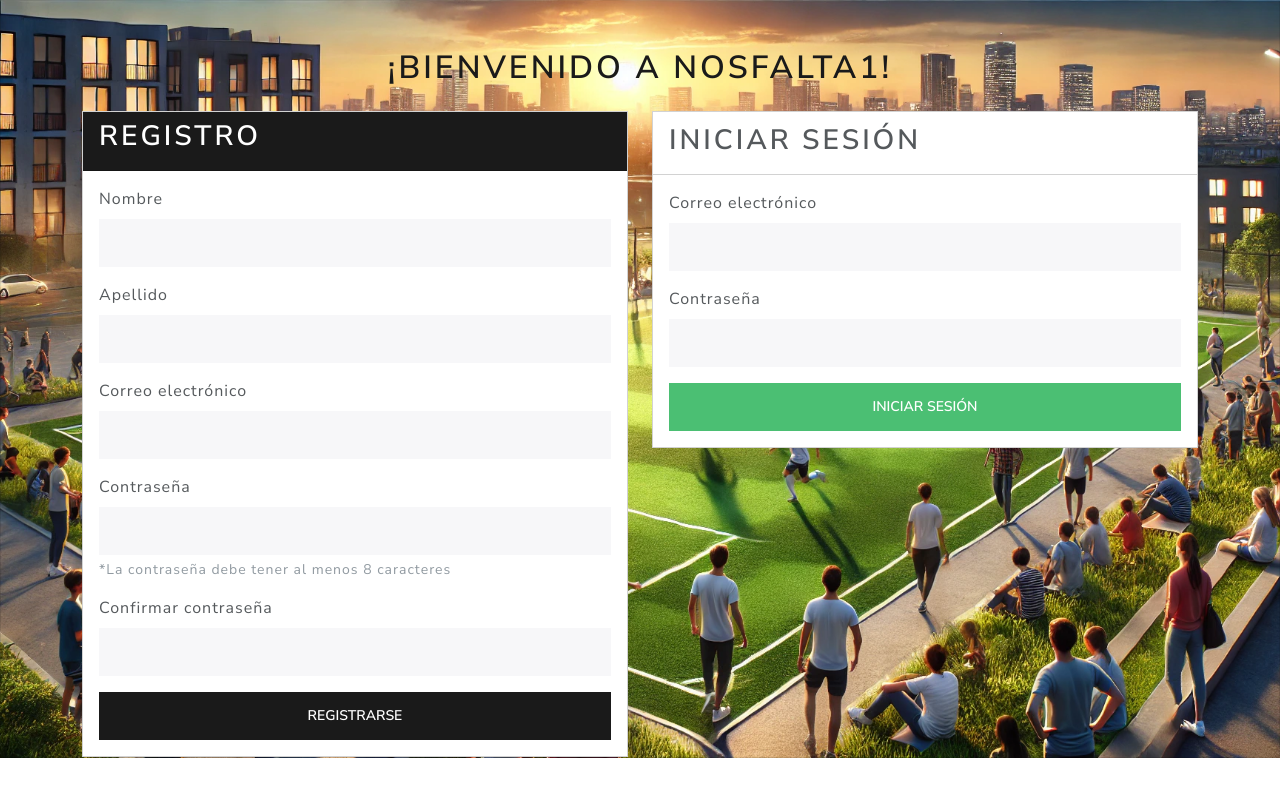
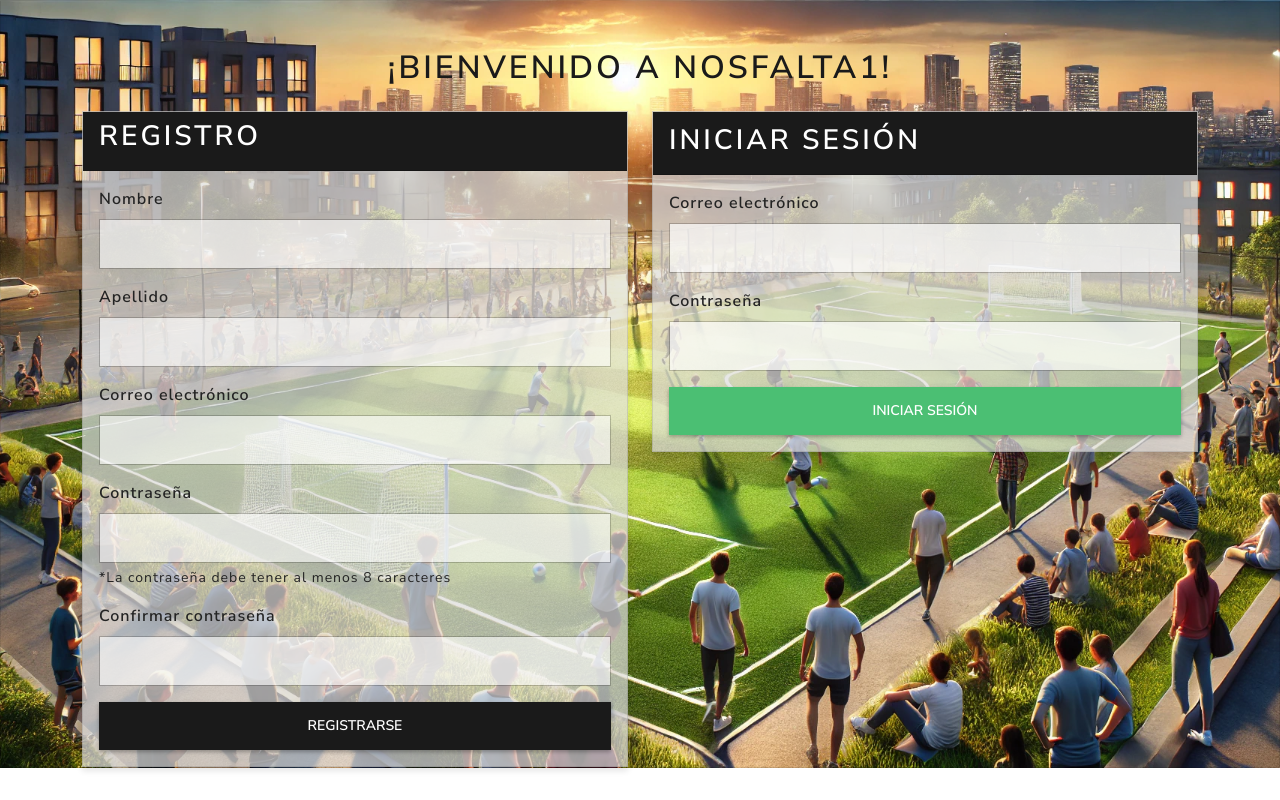
Before and after one commit to ever4ever-ing/nf1-m0d, a Flask app: page /login in a window 1280 px wide. Run offline with Flask 3, Linux system fonts and the light colour scheme; parts of the project's set-up code (start-up, migrations or seed data) failed here and were passed over.

Commit message:
brand index

```diff
--- a/flask_app/templates/login.html
+++ b/flask_app/templates/login.html
@@ -15,10 +15,37 @@
             background-repeat: no-repeat;
             background-image: url("{{ url_for('static', filename='img/bg1.webp') }}");
         }
+
+        /* Estilo uniforme para las tarjetas */
+        .card {
+            background-color: rgba(223, 223, 223, 0.7); /* Fondo blanco con transparencia */
+            border: 1px solid rgba(0, 0, 0, 0.1); /* Borde sutil */
+            box-shadow: 0 4px 6px rgba(0, 0, 0, 0.1); /* Sombra ligera */
+        }
+
+        .card-header {
+            font-weight: bold;
+        }
+
+        .form-control {
+            background-color: rgba(255, 255, 255, 0.6); /* Transparencia en los campos de entrada */
+            border: 1px solid rgba(0, 0, 0, 0.2); /* Borde sutil */
+        }
+
+        .btn {
+            box-shadow: 0 2px 4px rgba(0, 0, 0, 0.3); /* Sombra para los botones */
+        }
+        .form-label{
+            font-weight: bold;
+            color: rgb(36, 36, 36);
+        }
+        .form-text{
+            color: rgb(36, 36, 36);
+        }
     </style>
 </head>
 
-<body id="index" class="bg-light">
+<body id="index" class="bg-light" >
     <div class="container mt-5">
         <h1 class="text-center mb-4">¡Bienvenido a NosFalta1!</h1>
 
@@ -38,33 +65,33 @@
 
         <div class="row">
             <!-- Formulario de Registro -->
-            <div class="col-md-6">
+            <div class="col-md-6" >
                 <div class="card">
                     <div class="card-header bg-primary text-white">
-                        <h2 class="card-title">Registro</h2>
+                        <h2 class="card-title" >Registro</h2>
                     </div>
-                    <div class="card-body">
+                    <div class="card-body" >
                         <form id="registerForm" action="{{ url_for('crear_usuario') }}" method="POST">
                             <div class="mb-3">
                                 <label for="name" class="form-label">Nombre</label>
-                                <input type="text" id="name" name="name" class="form-control" required value="{{ request.form.name }}" minlength="2">
+                                <input type="text" id="name" name="name" class="form-control"  required value="{{ request.form.name }}" minlength="2">
                             </div>
                             <div class="mb-3">
                                 <label for="apellido" class="form-label">Apellido</label>
-                                <input type="text" id="apellido" name="apellido" class="form-control" required value="{{ request.form.apellido }}" minlength="2">
+                                <input type="text" id="apellido" name="apellido" class="form-control"  required value="{{ request.form.apellido }}" minlength="2">
                             </div>
                             <div class="mb-3">
                                 <label for="email" class="form-label">Correo electrónico</label>
-                                <input type="email" id="email" name="email" class="form-control" required value="{{ request.form.email }}">
+                                <input type="email" id="email" name="email" class="form-control"  required value="{{ request.form.email }}">
                             </div>
                             <div class="mb-3">
                                 <label for="password" class="form-label">Contraseña</label>
-                                <input type="password" id="password" name="password" class="form-control" required minlength="8">
+                                <input type="password" id="password" name="password"  class="form-control" required minlength="8">
                                 <div class="form-text">*La contraseña debe tener al menos 8 caracteres</div>
                             </div>
                             <div class="mb-3">
                                 <label for="confirmPassword" class="form-label">Confirmar contraseña</label>
-                                <input type="password" id="confirmPassword" name="confirmPassword" class="form-control" required>
+                                <input type="password" id="confirmPassword" name="confirmPassword"  class="form-control"  required>
                             </div>
                             <button type="submit" class="btn btn-primary w-100">Registrarse</button>
                         </form>
@@ -75,18 +102,18 @@
             <!-- Formulario de Acceso -->
             <div class="col-md-6">
                 <div class="card">
-                    <div class="card-header bg-secondary ">
+                    <div class="card-header bg-primary text-white">
                         <h2 class="card-title mt-1">Iniciar Sesión</h2>
                     </div>
                     <div class="card-body">
                         <form id="loginForm" action="{{ url_for('login') }}" method="POST">
                             <div class="mb-3">
                                 <label for="loginEmail" class="form-label">Correo electrónico</label>
-                                <input type="email" id="loginEmail" name="loginEmail" class="form-control" required value="{{ request.form.loginEmail }}">
+                                <input type="email" id="loginEmail" name="loginEmail" class="form-control" style="background-color: #ffffffb0;" required value="{{ request.form.loginEmail }}">
                             </div>
                             <div class="mb-3">
                                 <label for="loginPassword" class="form-label">Contraseña</label>
-                                <input type="password" id="loginPassword" name="loginPassword" class="form-control" required>
+                                <input type="password" id="loginPassword" name="loginPassword" class="form-control" style="background-color: #ffffffb0;" required>
                             </div>
                             <button type="submit" class="btn btn-success w-100">Iniciar Sesión</button>
                         </form>
```
